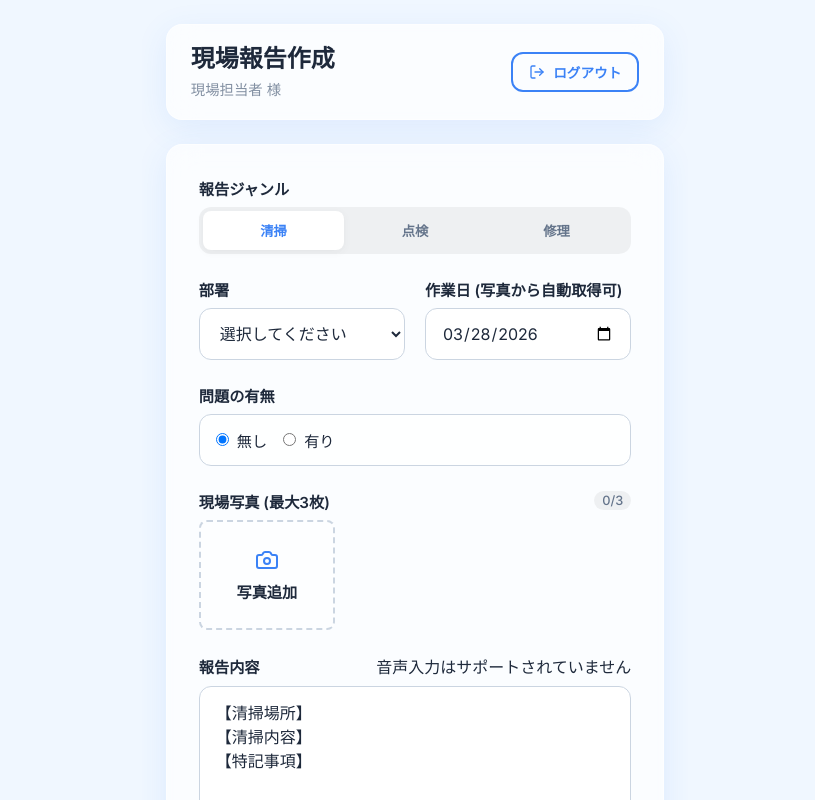
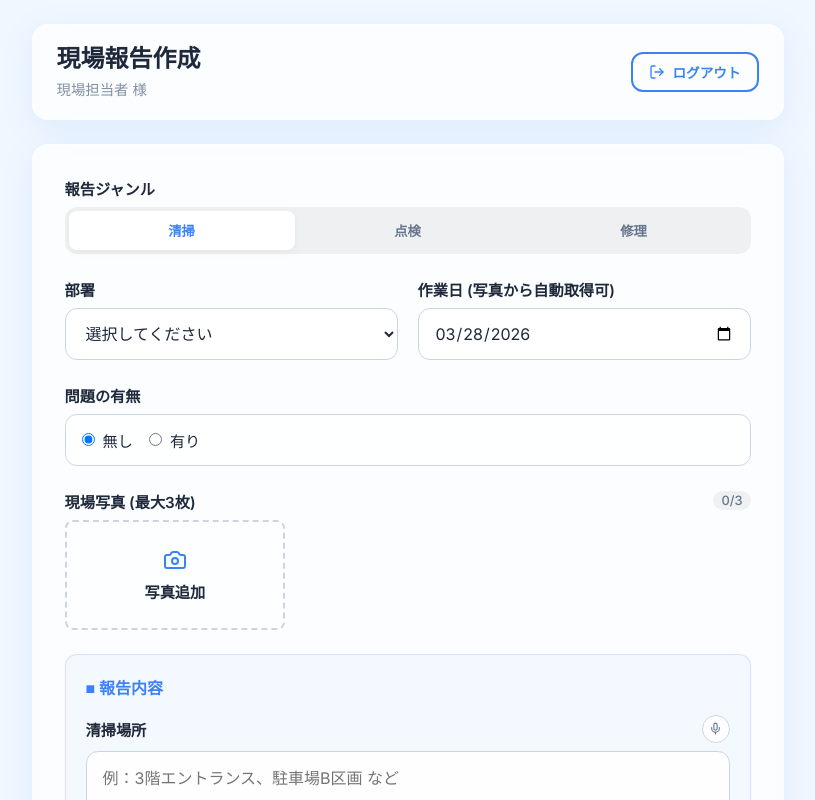
Before and after one commit to machihiko/houkokusho-app, a React (Vite) app: page / in a window 1280 px wide. Both pictures are taken after typing "Sample", "Sample123" into the empty fields and a click on the button "ログイン". Shown: the top 800 px of the page, without its empty margins (225-1040 px from the left). Built offline with nearby package versions, Linux system fonts and the light colour scheme.

Commit message:
UIレイアウト修正

```diff
--- a/src/components/Reporter/ReporterDashboard.css
+++ b/src/components/Reporter/ReporterDashboard.css
@@ -1,9 +1,11 @@
 .reporter-container {
-  max-width: 800px;
+  /* スクロールバー有無に関わらず幅を固定する */
+  width: min(800px, 100%);
   margin: 0 auto;
   padding: 24px;
   animation: fadeIn 0.4s ease-out;
-  overflow-x: hidden;
+  /* 横方向の意図しない伸縮を防ぐ */
+  flex-shrink: 0;
 }
 
 @keyframes fadeIn {
@@ -302,3 +304,48 @@ input:checked + .slider:before {
   line-height: 1.6;
   white-space: pre-wrap;
 }
+
+/* ジャンル別入力フィールドセクション */
+.genre-fields-section {
+  display: flex;
+  flex-direction: column;
+  gap: 16px;
+  background: rgba(37, 99, 235, 0.03);
+  border: 1px solid rgba(37, 99, 235, 0.15);
+  border-radius: 12px;
+  padding: 20px;
+}
+
+.genre-fields-title {
+  font-weight: 700;
+  font-size: 1rem;
+  color: var(--primary);
+}
+
+.genre-field-area {
+  resize: none;
+  line-height: 1.6;
+}
+
+/* 備考欄トグル */
+.memo-toggle {
+  margin-top: 4px;
+}
+
+.memo-checkbox-label {
+  display: flex;
+  align-items: center;
+  gap: 8px;
+  font-size: 0.9rem;
+  font-weight: 500;
+  color: var(--text-muted);
+  cursor: pointer;
+  user-select: none;
+}
+
+.memo-checkbox-label input[type="checkbox"] {
+  width: 16px;
+  height: 16px;
+  cursor: pointer;
+  accent-color: var(--primary);
+}
--- a/src/components/Reporter/ReporterDashboard.jsx
+++ b/src/components/Reporter/ReporterDashboard.jsx
@@ -1,29 +1,63 @@
 import React, { useState, useEffect } from 'react';
 import { useAuth } from '../../AuthContext';
 import EmergencyModal from './EmergencyModal';
-import VoiceInput from './VoiceInput';
 import PhotoUploader from './PhotoUploader';
 import PreviewScreen from './PreviewScreen';
+import VoiceInput from './VoiceInput';
 import { Save, Send, LogOut, AlertTriangle, Bot, Loader } from 'lucide-react';
 import './ReporterDashboard.css';
 
 const GENRES = [
-  { id: 'cleaning', label: '清掃', template: '【清掃場所】\n【清掃内容】\n【特記事項】' },
-  { id: 'inspection', label: '点検', template: '【点検項目】\n【異常の有無】無・有\n【所見】' },
-  { id: 'repair', label: '修理', template: '【対象箇所】\n【症状】\n【対応内容】' }
+  { id: 'cleaning',   label: '清掃' },
+  { id: 'inspection', label: '点検' },
+  { id: 'repair',     label: '修理' },
 ];
+
+// ジャンルごとの入力フィールド定義
+const GENRE_FIELD_DEFS = {
+  inspection: [
+    { key: 'item',        label: '点検項目',   type: 'textarea',
+      placeholder: '例：空調機フィルター、消火設備、排水ポンプ など' },
+    { key: 'hasAnomaly',  label: '異常の有無',  type: 'radio',
+      options: [{ value: 'no', label: '無' }, { value: 'yes', label: '有' }] },
+    { key: 'findings',    label: '所見',       type: 'textarea',
+      placeholder: '例：フィルターに詰まりあり。清掃・交換が必要。' },
+  ],
+  cleaning: [
+    { key: 'place',  label: '清掃場所',  type: 'textarea',
+      placeholder: '例：3階エントランス、駐車場B区画 など' },
+    { key: 'work',   label: '清掃内容',  type: 'textarea',
+      placeholder: '例：床面モップ掛け、ガラス清拭、ゴミ回収' },
+    { key: 'notes',  label: '特記事項',  type: 'textarea',
+      placeholder: '例：特になし / 落書きを発見、管理者へ報告済み' },
+  ],
+  repair: [
+    { key: 'target',  label: '対象箇所',   type: 'textarea',
+      placeholder: '例：西館2F トイレ 水栓レバー' },
+    { key: 'symptom', label: '症状',       type: 'textarea',
+      placeholder: '例：レバー操作時に水が止まらない' },
+    { key: 'action',  label: '対応内容',   type: 'textarea',
+      placeholder: '例：パッキン交換により修理完了' },
+  ],
+};
+
+// ジャンル別フィールドの初期値
+const INITIAL_GENRE_FIELDS = {
+  inspection: { item: '', hasAnomaly: 'no', findings: '' },
+  cleaning:   { place: '', work: '', notes: '' },
+  repair:     { target: '', symptom: '', action: '' },
+};
 
 const ReporterDashboard = () => {
   const { logout, user } = useAuth();
-  const [showEmergency, setShowEmergency] = useState(false); // 一時的にオフ
+  const [showEmergency, setShowEmergency] = useState(false);
   const [showPreview, setShowPreview] = useState(false);
   const [showRecoveryDialog, setShowRecoveryDialog] = useState(false);
   const [photos, setPhotos] = useState([]);
 
-  // Form State
+  // フォーム基本情報
   const [formData, setFormData] = useState({
     genre: 'cleaning',
-    content: GENRES[0].template,
     department: '',
     hasIssue: 'no',
     issueDetail: '',
@@ -31,13 +65,58 @@ const ReporterDashboard = () => {
     date: new Date().toISOString().split('T')[0],
   });
 
+  // ジャンル別入力フィールド
+  const [genreFields, setGenreFields] = useState(INITIAL_GENRE_FIELDS);
+
+  // 備考欄
+  const [showMemo, setShowMemo] = useState(false);
+  const [memo, setMemo] = useState('');
+
   const [validationError, setValidationError] = useState('');
   const [useAI, setUseAI] = useState(false);
   const [aiFeedback, setAiFeedback] = useState('');
   const [aiFeedbackLoading, setAiFeedbackLoading] = useState(false);
 
-  // AI赤ペン先生：トグル操作（Gemini REST API を fetch で直接呼び出し）
-  // React 19 の async onChange 問題を避けるため .then()/.catch() 形式で記述
+  // 現在ジャンルの全入力を1つの文章に結合（PreviewScreen・AI・Excel共用）
+  const buildContent = () => {
+    const defs = GENRE_FIELD_DEFS[formData.genre];
+    const fields = genreFields[formData.genre];
+    const lines = defs.map(def => {
+      if (def.type === 'radio') {
+        const optLabel = def.options.find(o => o.value === fields[def.key])?.label ?? fields[def.key];
+        return `【${def.label}】${optLabel}`;
+      }
+      return `【${def.label}】${fields[def.key]}`;
+    });
+    if (showMemo && memo.trim()) {
+      lines.push(`【備考】${memo}`);
+    }
+    return lines.join('\n');
+  };
+
+  // ジャンルフィールドを1項目更新
+  const updateGenreField = (key, value) => {
+    setGenreFields(prev => ({
+      ...prev,
+      [formData.genre]: { ...prev[formData.genre], [key]: value },
+    }));
+  };
+
+  // 音声入力の結果をジャンルフィールドに追記
+  const appendToGenreField = (key, text) => {
+    setGenreFields(prev => {
+      const current = prev[formData.genre][key];
+      return {
+        ...prev,
+        [formData.genre]: {
+          ...prev[formData.genre],
+          [key]: current ? `${current}\n${text}` : text,
+        },
+      };
+    });
+  };
+
+  // AI赤ペン先生トグル
   const handleAIToggle = () => {
     if (useAI) {
       setUseAI(false);
@@ -57,6 +136,7 @@ const ReporterDashboard = () => {
     }
 
     const genre = GENRES.find(g => g.id === formData.genre)?.label || formData.genre;
+    const content = buildContent();
     const prompt = `あなたは現場報告書の添削AIです。以下の報告書の内容を読み、不明確な点・不足している情報・改善すべき表現について日本語で具体的にアドバイスしてください。箇条書きで簡潔に3点以内でまとめてください。問題がなければ「特に指摘はありません」と答えてください。
 
 【ジャンル】${genre}
@@ -64,7 +144,7 @@ const ReporterDashboard = () => {
 【問題の有無】${formData.hasIssue === 'yes' ? '有り' : '無し'}
 ${formData.issueDetail ? `【問題の詳細】${formData.issueDetail}` : ''}
 【報告内容】
-${formData.content}`;
+${content}`;
 
     const url = `https://generativelanguage.googleapis.com/v1beta/models/gemini-2.5-flash:generateContent?key=${apiKey}`;
     console.log('[AI] Fetching:', url.replace(apiKey, apiKey.slice(0, 8) + '...'));
@@ -98,34 +178,43 @@ ${formData.content}`;
         setAiFeedbackLoading(false);
       });
   };
-  // const [toastMessage, setToastMessage] = useState(''); // 通知を一時的にオフ
 
   useEffect(() => {
-    // Check local storage for saved data
     const saved = localStorage.getItem('re_report_autosave');
-    if (saved) {
-      setShowRecoveryDialog(true);
-    }
+    if (saved) setShowRecoveryDialog(true);
   }, []);
 
+  // 自動保存（2秒デバウンス）
   useEffect(() => {
-    // Auto-save logic (debounced)
     const handler = setTimeout(() => {
-      if (formData.content || formData.department) {
-        localStorage.setItem('re_report_autosave', JSON.stringify({ ...formData, timestamp: Date.now() }));
-        // setToastMessage('下書きを自動保存しました');
-        // setTimeout(() => setToastMessage(''), 3000);
+      const currentFields = genreFields[formData.genre];
+      const hasInput = formData.department ||
+        Object.values(currentFields).some(v => typeof v === 'string' && v.trim() && v !== 'no');
+      if (hasInput) {
+        localStorage.setItem('re_report_autosave', JSON.stringify({
+          ...formData, genreFields, showMemo, memo, timestamp: Date.now(),
+        }));
       }
     }, 2000);
-
     return () => clearTimeout(handler);
-  }, [formData]);
+  }, [formData, genreFields, showMemo, memo]);
 
   const recoverData = (accept) => {
     if (accept) {
       try {
         const saved = JSON.parse(localStorage.getItem('re_report_autosave'));
-        setFormData((prev) => ({ ...prev, ...saved }));
+        setFormData(prev => ({
+          ...prev,
+          genre:       saved.genre       ?? prev.genre,
+          department:  saved.department  ?? prev.department,
+          hasIssue:    saved.hasIssue    ?? prev.hasIssue,
+          issueDetail: saved.issueDetail ?? prev.issueDetail,
+          hasDelay:    saved.hasDelay    ?? prev.hasDelay,
+          date:        saved.date        ?? prev.date,
+        }));
+        if (saved.genreFields) setGenreFields(saved.genreFields);
+        if (saved.showMemo != null) setShowMemo(saved.showMemo);
+        if (saved.memo != null) setMemo(saved.memo);
       } catch (e) {
         console.error('Failed to parse autosave data', e);
       }
@@ -136,14 +225,12 @@ ${formData.content}`;
   };
 
   const handleGenreChange = (genreId) => {
-    const genre = GENRES.find(g => g.id === genreId);
-    // 清掃に切り替えたときは進捗の遅れをリセット
     setFormData(prev => ({
       ...prev,
       genre: genreId,
-      content: genre.template,
       hasDelay: genreId === 'cleaning' ? 'no' : prev.hasDelay,
     }));
+    setShowMemo(false);
   };
 
   const handleDateExtracted = (extractedDate) => {
@@ -152,14 +239,17 @@ ${formData.content}`;
     alert(`写真から撮影日（${formatted}）を取得しました`);
   };
 
-  const handleVoiceInput = (text) => {
-    setFormData(prev => ({ ...prev, content: prev.content + '\n' + text }));
-  };
-
   const handleSubmit = (e) => {
     e.preventDefault();
-    if (!formData.department || !formData.content.trim()) {
-      setValidationError('部署名と報告内容は必須です。');
+    const defs  = GENRE_FIELD_DEFS[formData.genre];
+    const fields = genreFields[formData.genre];
+    const hasContent = defs.some(def => def.type !== 'radio' && fields[def.key]?.trim());
+    if (!formData.department) {
+      setValidationError('部署名は必須です。');
+      return;
+    }
+    if (!hasContent) {
+      setValidationError('報告内容を少なくとも1項目入力してください。');
       return;
     }
     setValidationError('');
@@ -169,7 +259,7 @@ ${formData.content}`;
   if (showPreview) {
     return (
       <PreviewScreen
-        data={{ ...formData, photos }}
+        data={{ ...formData, content: buildContent(), photos }}
         onBack={() => setShowPreview(false)}
         onConfirm={() => {
           alert('送信完了しました！');
@@ -179,6 +269,9 @@ ${formData.content}`;
       />
     );
   }
+
+  const currentDefs   = GENRE_FIELD_DEFS[formData.genre];
+  const currentFields = genreFields[formData.genre];
 
   return (
     <div className="reporter-container">
@@ -195,14 +288,6 @@ ${formData.content}`;
         </div>
       )}
 
-      {/* 通知を一時的にオフ
-      {toastMessage && (
-        <div className="toast-notification">
-          <CheckCircle2 size={16} /> {toastMessage}
-        </div>
-      )}
-      */}
-
       <header className="reporter-header glass-panel">
         <div>
           <h2>現場報告作成</h2>
@@ -215,7 +300,7 @@ ${formData.content}`;
 
       <form className="report-form glass-panel" onSubmit={handleSubmit}>
 
-        {/* Genre Tabs */}
+        {/* ジャンルタブ */}
         <div className="form-section">
           <label>報告ジャンル</label>
           <div className="genre-tabs">
@@ -232,7 +317,7 @@ ${formData.content}`;
           </div>
         </div>
 
-        {/* Metadata */}
+        {/* 部署・作業日 */}
         <div className="form-row">
           <div className="form-section flex-1">
             <label>部署</label>
@@ -254,10 +339,16 @@ ${formData.content}`;
               className="input-field"
               value={formData.date}
               onChange={e => setFormData(prev => ({ ...prev, date: e.target.value }))}
+              data-gramm="false"
+              data-gramm_editor="false"
+              data-enable-grammarly="false"
+              autoComplete="off"
+              data-1p-ignore="true"
             />
           </div>
         </div>
 
+        {/* 問題の有無・進捗の遅れ */}
         <div className="form-row">
           <div className="form-section flex-1">
             <label>問題の有無</label>
@@ -266,7 +357,6 @@ ${formData.content}`;
               <label><input type="radio" value="yes" checked={formData.hasIssue === 'yes'} onChange={e => setFormData(prev => ({ ...prev, hasIssue: e.target.value }))} /> 有り</label>
             </div>
           </div>
-          {/* 清掃タブでは進捗の遅れを非表示 */}
           <div style={{ display: formData.genre !== 'cleaning' ? 'block' : 'none' }} className="flex-1">
             <div className="form-section flex-1">
               <label>進捗の遅れ</label>
@@ -278,10 +368,16 @@ ${formData.content}`;
           </div>
         </div>
 
-        {/* 問題あり時の詳細入力欄 */}
+        {/* 問題詳細 */}
         <div style={{ display: formData.hasIssue === 'yes' ? 'block' : 'none' }}>
           <div className="form-section">
+            <div className="label-with-action">
               <label>問題の詳細</label>
+              <VoiceInput onResult={text => setFormData(prev => ({
+                ...prev,
+                issueDetail: prev.issueDetail ? `${prev.issueDetail}\n${text}` : text,
+              }))} />
+            </div>
             <textarea
               className="input-field issue-detail-area"
               value={formData.issueDetail}
@@ -298,6 +394,7 @@ ${formData.content}`;
           </div>
         </div>
 
+        {/* 写真アップロード */}
         <div className="form-section">
           <PhotoUploader
             photos={photos}
@@ -306,25 +403,84 @@ ${formData.content}`;
           />
         </div>
 
-        {/* Content & Voice Input */}
-        <div className="form-section">
+        {/* ジャンル別入力フィールド */}
+        <div className="genre-fields-section">
+          <div className="genre-fields-title">■ 報告内容</div>
+
+          {currentDefs.map(def => (
+            <div key={def.key} className="form-section">
+              {def.type === 'radio' ? (
+                <label>{def.label}</label>
+              ) : (
                 <div className="label-with-action">
-            <label>報告内容</label>
-            <VoiceInput onSelectText={handleVoiceInput} />
+                  <label>{def.label}</label>
+                  <VoiceInput onResult={text => appendToGenreField(def.key, text)} />
                 </div>
+              )}
+              {def.type === 'radio' ? (
+                <div className="radio-group">
+                  {def.options.map(opt => (
+                    <label key={opt.value}>
+                      <input
+                        type="radio"
+                        value={opt.value}
+                        checked={currentFields[def.key] === opt.value}
+                        onChange={e => updateGenreField(def.key, e.target.value)}
+                      /> {opt.label}
+                    </label>
+                  ))}
+                </div>
+              ) : (
                 <textarea
-            className="input-field content-area"
-            value={formData.content}
-            onChange={e => setFormData(prev => ({ ...prev, content: e.target.value }))}
-            placeholder="詳細を入力してください..."
-            rows={8}
+                  className="input-field genre-field-area"
+                  value={currentFields[def.key]}
+                  onChange={e => updateGenreField(def.key, e.target.value)}
+                  placeholder={def.placeholder}
+                  rows={2}
                   data-gramm="false"
                   data-gramm_editor="false"
                   data-enable-grammarly="false"
                   autoComplete="off"
                   data-1p-ignore="true"
                   spellCheck={false}
-          ></textarea>
+                />
+              )}
+            </div>
+          ))}
+
+          {/* 備考欄トグル */}
+          <div className="memo-toggle">
+            <label className="memo-checkbox-label">
+              <input
+                type="checkbox"
+                checked={showMemo}
+                onChange={e => setShowMemo(e.target.checked)}
+              />
+              備考欄を追加
+            </label>
+          </div>
+
+          <div style={{ display: showMemo ? 'block' : 'none' }}>
+            <div className="form-section">
+              <div className="label-with-action">
+                <label>備考</label>
+                <VoiceInput onResult={text => setMemo(prev => prev ? `${prev}\n${text}` : text)} />
+              </div>
+              <textarea
+                className="input-field genre-field-area"
+                value={memo}
+                onChange={e => setMemo(e.target.value)}
+                placeholder="補足事項があれば記入してください..."
+                rows={3}
+                data-gramm="false"
+                data-gramm_editor="false"
+                data-enable-grammarly="false"
+                autoComplete="off"
+                data-1p-ignore="true"
+                spellCheck={false}
+              />
+            </div>
+          </div>
         </div>
 
         {/* AI赤ペン先生 */}
--- a/src/components/Reporter/VoiceInput.css
+++ b/src/components/Reporter/VoiceInput.css
@@ -1,75 +1,64 @@
-.voice-input-container {
+/* コンパクトなインライン音声入力ボタン */
+.voice-input-inline {
   display: flex;
   align-items: center;
-  gap: 12px;
-  position: relative;
+  gap: 6px;
 }
 
-.voice-btn {
-  background: var(--surface);
-  border: 1px solid var(--primary);
-  color: var(--primary);
-  width: 44px;
-  height: 44px;
-  border-radius: 50%;
+.voice-btn-inline {
   display: flex;
   align-items: center;
   justify-content: center;
+  width: 28px;
+  height: 28px;
+  border: 1px solid #cbd5e1;
+  border-radius: 50%;
+  background: white;
+  color: var(--text-muted);
   cursor: pointer;
-  transition: all 0.3s ease;
+  transition: all 0.2s;
+  flex-shrink: 0;
 }
 
-.voice-btn:hover {
-  background: var(--primary-light);
-  color: white;
+.voice-btn-inline:hover {
+  border-color: var(--primary);
+  color: var(--primary);
+  background: rgba(37, 99, 235, 0.05);
 }
 
-.voice-btn.recording-active {
-  background: var(--danger);
+.voice-btn-inline.recording-active {
+  background: #fee2e2;
   border-color: var(--danger);
-  color: white;
-  animation: pulse-danger 1.5s infinite;
+  color: var(--danger);
+  animation: voice-pulse 1s ease-in-out infinite;
 }
 
-@keyframes pulse-danger {
-  0% { box-shadow: 0 0 0 0 rgba(239, 68, 68, 0.4); }
-  70% { box-shadow: 0 0 0 10px rgba(239, 68, 68, 0); }
-  100% { box-shadow: 0 0 0 0 rgba(239, 68, 68, 0); }
+@keyframes voice-pulse {
+  0%, 100% { box-shadow: 0 0 0 0 rgba(239, 68, 68, 0.4); }
+  50%       { box-shadow: 0 0 0 6px rgba(239, 68, 68, 0); }
 }
 
-.voice-visualizer {
-  display: flex;
-  gap: 4px;
-  align-items: center;
-  height: 24px;
+/* 録音中の赤い点滅ドット */
+.voice-recording-dot {
+  width: 8px;
+  height: 8px;
+  border-radius: 50%;
+  background: var(--danger);
+  flex-shrink: 0;
+  animation: voice-blink 1s ease-in-out infinite;
 }
 
-.voice-visualizer .bar {
-  width: 4px;
-  background-color: var(--primary);
-  border-radius: 2px;
-  animation: equalize 1s infinite alternate;
+@keyframes voice-blink {
+  0%, 100% { opacity: 1; }
+  50%       { opacity: 0.25; }
 }
 
-.voice-visualizer .bar:nth-child(1) { height: 12px; animation-duration: 0.4s; }
-.voice-visualizer .bar:nth-child(2) { height: 24px; animation-duration: 0.7s; }
-.voice-visualizer .bar:nth-child(3) { height: 16px; animation-duration: 0.5s; }
-.voice-visualizer .bar:nth-child(4) { height: 20px; animation-duration: 0.6s; }
-
-@keyframes equalize {
-  0% { height: 8px; }
-  100% { height: 24px; }
+/* 認識中テキストのプレビュー */
+.voice-live-text {
+  font-size: 0.78rem;
+  color: var(--text-muted);
+  max-width: 150px;
+  overflow: hidden;
+  text-overflow: ellipsis;
+  white-space: nowrap;
 }
-
-.voice-transcript-preview {
-  position: absolute;
-  top: -40px;
-  left: 0;
-  background: rgba(0,0,0,0.8);
-  color: white;
-  padding: 8px 12px;
-  border-radius: 8px;
-  font-size: 0.8rem;
-  white-space: nowrap;
-  pointer-events: none;
-}
--- a/src/components/Reporter/VoiceInput.jsx
+++ b/src/components/Reporter/VoiceInput.jsx
@@ -1,27 +1,35 @@
-import React, { useState, useEffect, useRef } from 'react';
+import { useState, useEffect, useRef } from 'react';
 import { Mic, Square } from 'lucide-react';
 import './VoiceInput.css';
 
-const VoiceInput = ({ onSelectText }) => {
+/**
+ * テキスト入力欄の横に配置するコンパクトなマイクボタン
+ * onResult(text): 録音停止時に認識テキストを返すコールバック
+ */
+const VoiceInput = ({ onResult }) => {
+  const [ready, setReady] = useState(false);
   const [isRecording, setIsRecording] = useState(false);
-  const [transcript, setTranscript] = useState('');
+  const [liveText, setLiveText] = useState('');
   const recognitionRef = useRef(null);
+  // stale closure を避けるため transcript を ref でも管理
+  const transcriptRef = useRef('');
 
   useEffect(() => {
-    // Setup SpeechRecognition
-    const SpeechRecognition = window.SpeechRecognition || window.webkitSpeechRecognition;
-    if (SpeechRecognition) {
-      const recognition = new SpeechRecognition();
+    const SR = window.SpeechRecognition || window.webkitSpeechRecognition;
+    if (!SR) return; // 非対応ブラウザではボタンを非表示にする
+
+    const recognition = new SR();
     recognition.continuous = true;
     recognition.interimResults = true;
     recognition.lang = 'ja-JP';
 
     recognition.onresult = (event) => {
-        let currentTranscript = '';
+      let current = '';
       for (let i = event.resultIndex; i < event.results.length; i++) {
-          currentTranscript += event.results[i][0].transcript;
+        current += event.results[i][0].transcript;
       }
-        setTranscript(currentTranscript);
+      transcriptRef.current = current;
+      setLiveText(current);
     };
 
     recognition.onerror = (event) => {
@@ -29,50 +37,52 @@ const VoiceInput = ({ onSelectText }) => {
       setIsRecording(false);
     };
 
+    // 認識エンジンが自動停止した場合も状態をリセット
+    recognition.onend = () => {
+      setIsRecording(false);
+    };
+
     recognitionRef.current = recognition;
-    }
+    setReady(true);
   }, []);
+
+  // SpeechRecognition 非対応ブラウザでは何も表示しない
+  if (!ready) return null;
 
   const toggleRecording = () => {
     if (isRecording) {
       recognitionRef.current?.stop();
-      if (transcript) {
-        onSelectText(transcript);
-        setTranscript('');
+      if (transcriptRef.current.trim()) {
+        onResult(transcriptRef.current.trim());
       }
+      transcriptRef.current = '';
+      setLiveText('');
       setIsRecording(false);
     } else {
-      setTranscript('');
+      transcriptRef.current = '';
+      setLiveText('');
       recognitionRef.current?.start();
       setIsRecording(true);
     }
   };
 
-  if (!recognitionRef.current) {
-    return <div className="voice-input-error">音声入力はサポートされていません</div>;
-  }
-
   return (
-    <div className={`voice-input-container ${isRecording ? 'recording' : ''}`}>
+    <div className="voice-input-inline">
       <button
         type="button"
-        className={`voice-btn ${isRecording ? 'recording-active' : ''}`}
+        className={`voice-btn-inline ${isRecording ? 'recording-active' : ''}`}
         onClick={toggleRecording}
+        title={isRecording ? '録音停止（クリックで確定）' : '音声入力'}
       >
-        {isRecording ? <Square size={18} /> : <Mic size={18} />}
+        {isRecording ? <Square size={13} /> : <Mic size={13} />}
       </button>
 
-      {isRecording && (
-        <div className="voice-visualizer">
-          <div className="bar"></div>
-          <div className="bar"></div>
-          <div className="bar"></div>
-          <div className="bar"></div>
-        </div>
-      )}
+      {/* 録音中インジケーター */}
+      {isRecording && <span className="voice-recording-dot" />}
 
-      {isRecording && transcript && (
-        <div className="voice-transcript-preview">{transcript}</div>
+      {/* 認識中テキストのプレビュー（折り返しなし省略） */}
+      {isRecording && liveText && (
+        <span className="voice-live-text">{liveText}</span>
       )}
     </div>
   );
--- a/src/index.css
+++ b/src/index.css
@@ -62,12 +62,19 @@
   padding: 0;
 }
 
+html {
+  /* スクロールバーの出現/消滅によるレイアウトシフトを防ぐ */
+  scrollbar-gutter: stable;
+}
+
 body {
   font-family: 'Inter', sans-serif;
   background-color: var(--bg-color);
   color: var(--text-main);
   transition: background-color 0.5s ease;
   min-height: 100vh;
+  /* scrollbar-gutter 非対応ブラウザ向けの保険 */
+  overflow-y: scroll;
 }
 
 #root {
```
Also changed, not shown: src/components/Reporter/PhotoUploader.css (+49 -0 lines), src/components/Reporter/PhotoUploader.jsx (+28 -1 lines). Lines whose indentation alone changed are shown as unchanged.
